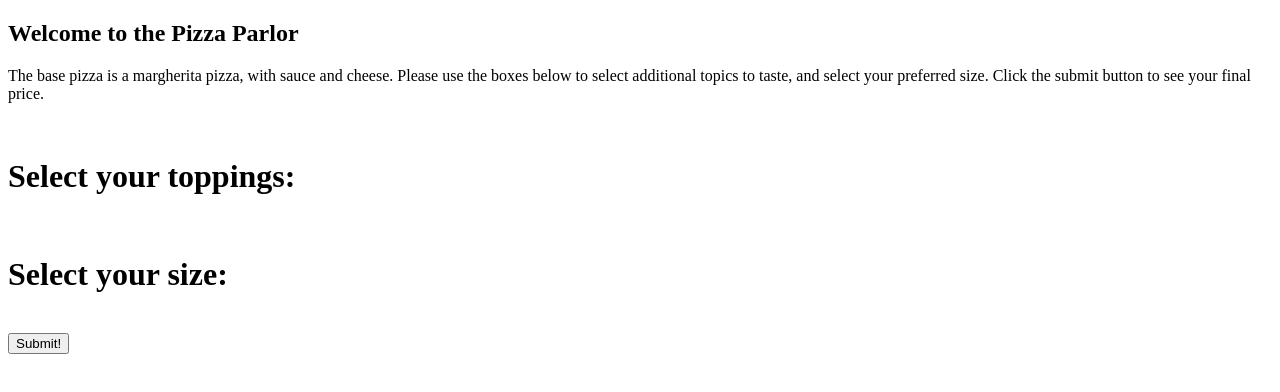
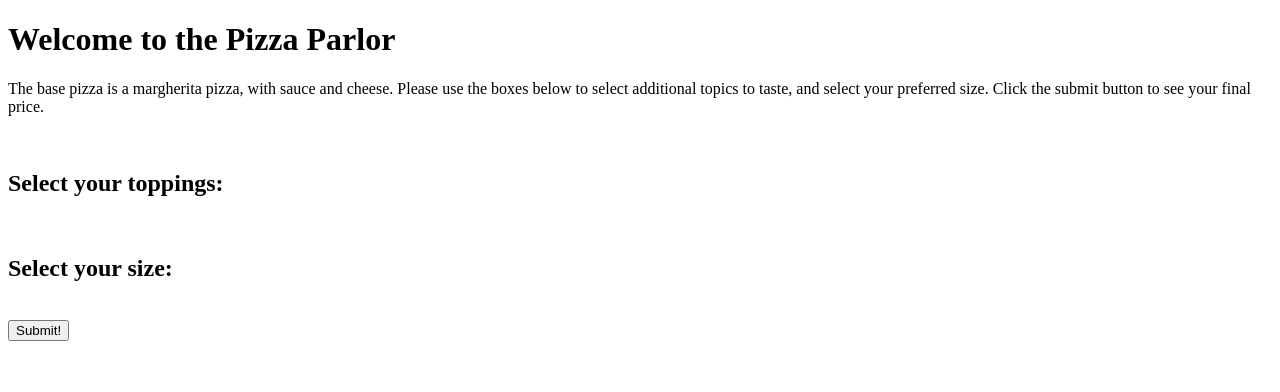
Before and after one commit to SarahAndyshak/pizza-parlor, a plain HTML site: page index.html in a window 1280 px wide. Drawn offline with Linux system fonts and the light colour scheme.

Commit message:
Add test 1 for PizzaOrder() to README.md, add code creating PizzaOrder constructor function to scripts.js.

```diff
--- a/index.html
+++ b/index.html
@@ -7,15 +7,15 @@
   </head>
   <body>
     <div id="welcome">
-      <h2>Welcome to the Pizza Parlor</h2>
+      <h1>Welcome to the Pizza Parlor</h1>
       <form id="order">
         <p>The base pizza is a margherita pizza, with sauce and cheese. Please use the boxes below to select additional topics to taste, and select your preferred size. Click the submit button to see your final price.</p>
         <br>
 
-        <h1>Select your toppings:</h1>
+        <h2>Select your toppings:</h2>
         <br>
 
-        <h1>Select your size:</h1>
+        <h2>Select your size:</h2>
         <br>
 
         <button type="submit">Submit!</button>
--- a/js/scripts.js
+++ b/js/scripts.js
@@ -0,0 +1,10 @@
+// Business logic
+
+// constructor for creating pizza order
+function PizzaOrder(topping, size) {
+  this.topping = topping;
+  this.size = size;
+}
+
+
+// User interface logic
```
Also changed, not shown: 1 other file.
